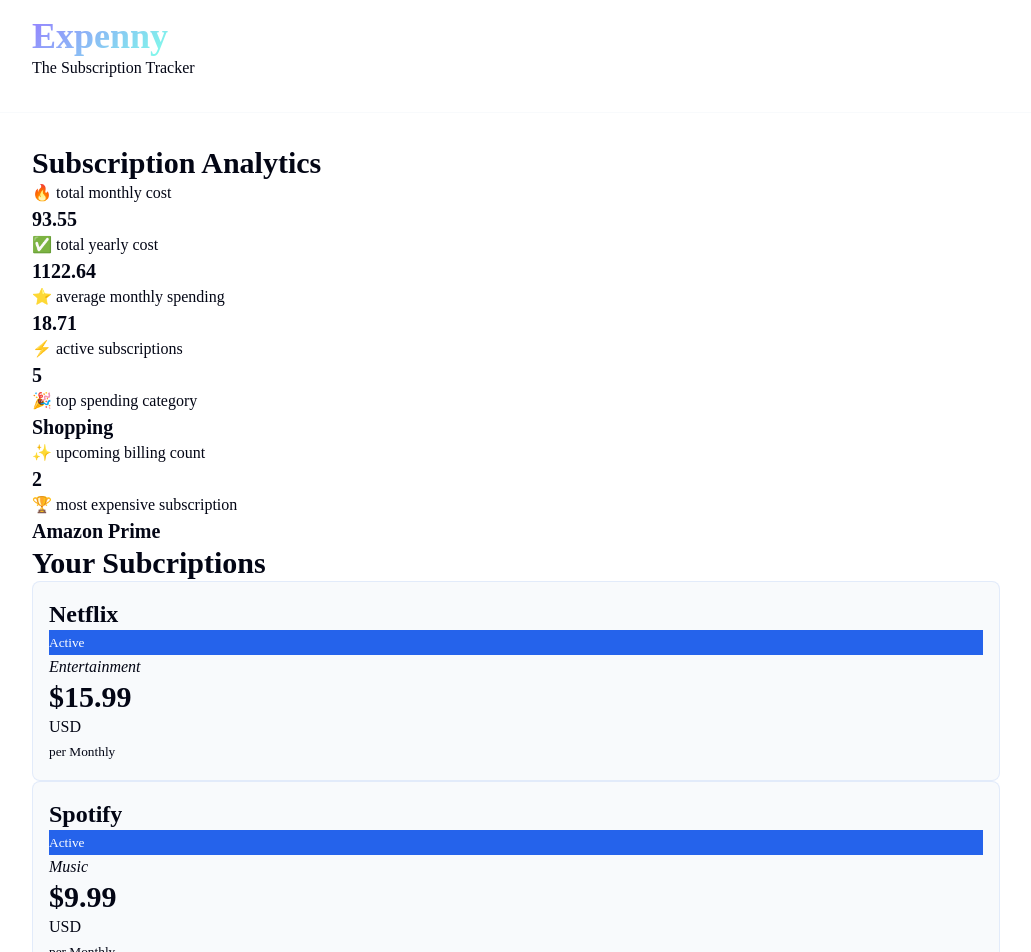
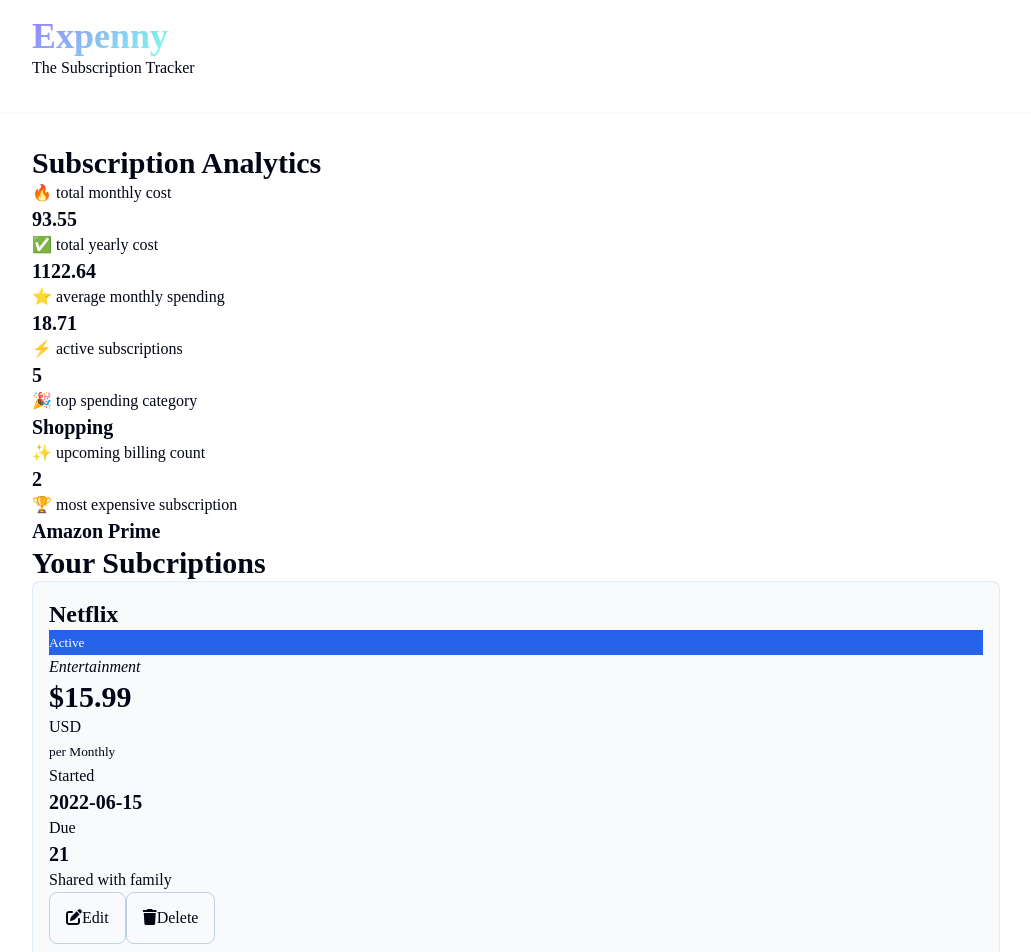
Before and after one commit to tomlhennessy/expenny, a Next.js app: page /dashboard in a window 1280 px wide. Shown: the top 952 px of the page, without its empty margins (124-1155 px from the left). Built offline with nearby package versions, Linux system fonts and the light colour scheme; a web font is replaced by a local one.

Commit message:
subcription form

```diff
--- a/app/head.js
+++ b/app/head.js
@@ -1,6 +1,8 @@
 
 export default function Head() {
     return (
-      <head></head>
+      <head>
+        <link rel="stylesheet" href="https://cdnjs.cloudflare.com/ajax/libs/font-awesome/6.7.2/css/all.min.css" integrity="sha512-Evv84Mr4kqVGRNSgIGL/F/aIDqQb7xQ2vcrdIwxfjThSH8CSR7PBEakCr51Ck+w+/U6swU2Im1vVX0SVk9ABhg==" crossOrigin="anonymous" referrerPolicy="no-referrer" />
+      </head>
     )
   }
--- a/components/SubscriptionForm.jsx
+++ b/components/SubscriptionForm.jsx
@@ -1,7 +1,17 @@
-
+'use client'
 
 export default function SubscriptionForm() {
     return (
-        <div></div>
+        <section>
+            <h2>Add a new subscription</h2>
+
+            <form onSubmit={() => { }}>
+                <label>
+                    <span>Subscription Name</span>
+                    <input type='text' name='name' placeholder='e.g. Netflix, Spotify' required />
+                </label>
+
+            </form>
+        </section>
     )
 }
--- a/components/SubscriptionsDisplay.jsx
+++ b/components/SubscriptionsDisplay.jsx
@@ -1,4 +1,4 @@
-import { subscriptions } from "@/utils"
+import { getDaysUntilNextCharge, subscriptions } from "@/utils"
 
 
 export default function SubscriptionsDisplay() {
@@ -27,10 +27,37 @@
 
                 <small>per {billingFrequency}</small>
 
+                <div className='sub-renewal'>
+                  <div>
+                    <p>Started</p>
+                    <h4>{startDate}</h4>
+                  </div>
+                  <div>
+                    <p>Due</p>
+                    <h4>{getDaysUntilNextCharge(startDate, billingFrequency)}</h4>
+                  </div>
+                  <div className='white-line' />
+                  <p>{notes}</p>
+                  <div className='subcription-actions'>
+                    <button className='button-card'>
+                      <i className="fa-solid fa-pen-to-square"></i>
+                      Edit
+                    </button>
+                    <button className='button-card'>
+                      <i className="fa-solid fa-trash"></i>
+                      Delete
+                    </button>
+                  </div>
+                </div>
+
               </div>
 
             )
           })}
+          <button className='button-card add-subscriptions'>
+            <i className='fa-solid fa-plus'></i>
+            <h5>Add new subcription</h5>
+          </button>
         </div>
       </section>
     )
```
